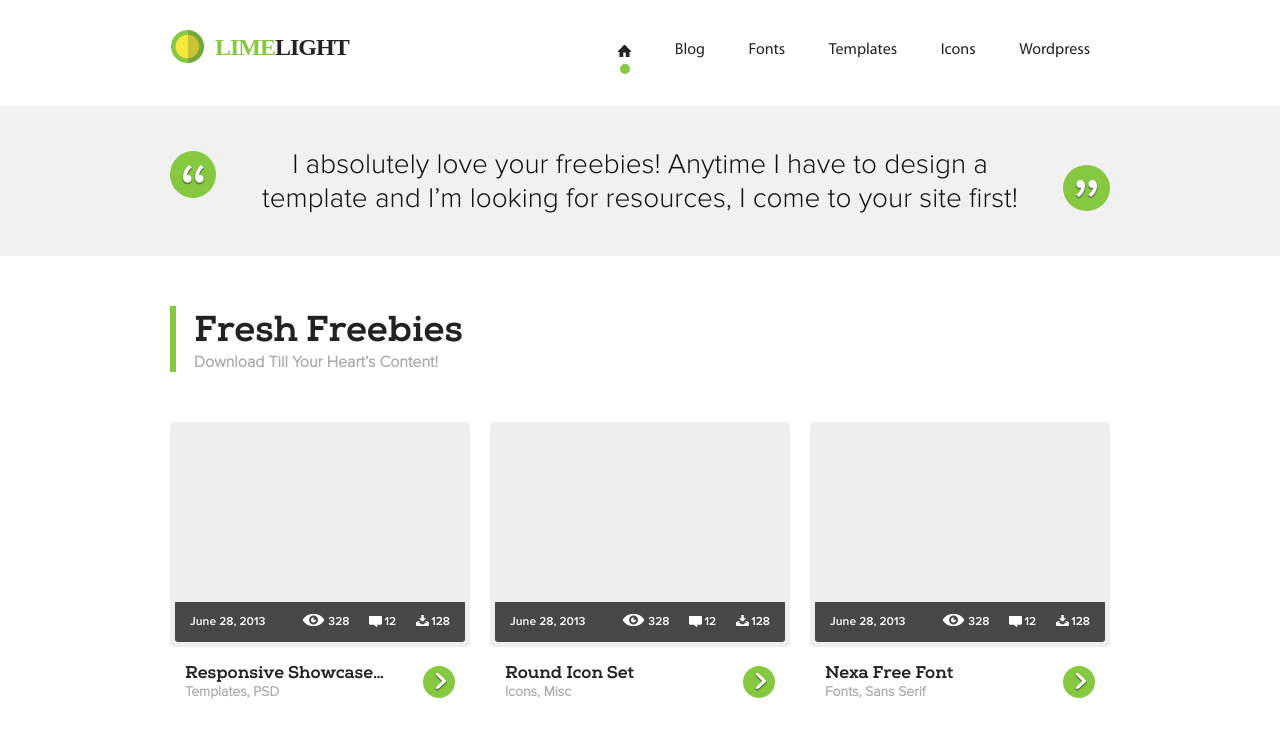
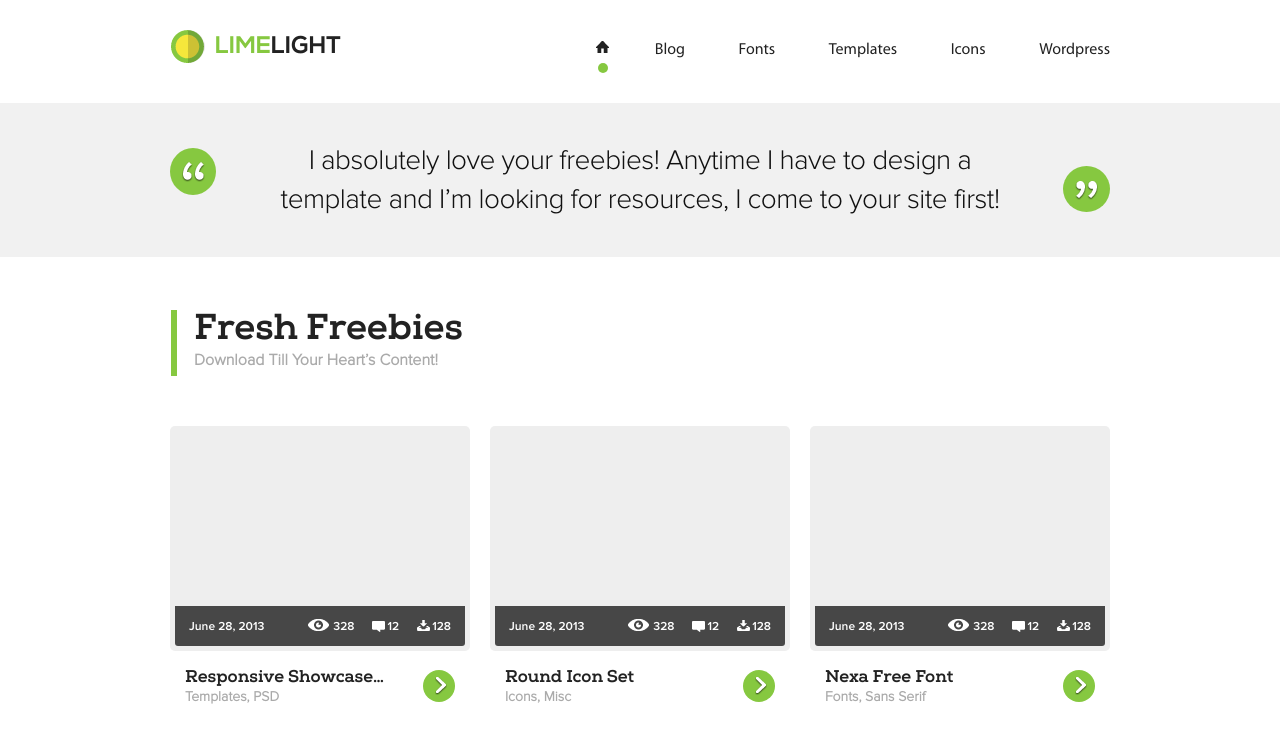
Before and after one commit to Mishqq/eset, a website: page index.html in a window 1280 px wide. Shown: the top 749 px of the page. Drawn offline with Linux system fonts and the light colour scheme.

Commit message:
styles upd

```diff
--- a/index.html
+++ b/index.html
@@ -242,7 +242,7 @@
 		<footer class="footer">
 			<div class="adp-content">
 				<nav class="footer__nav">
-					<ul class="nav">
+					<ul class="nav nav_footer">
 						<li class="nav__item"><a href="/">Home</a></li>
 						<li class="nav__item"><a href="/">About</a></li>
 						<li class="nav__item"><a href="/">Archive</a></li>
--- a/src/style/components/_blockquote.sass
+++ b/src/style/components/_blockquote.sass
@@ -3,12 +3,13 @@
 @import "../helpers/mixins"
 
 .qoute
-	margin-bottom: 50px
+	margin-bottom: 47px
 	background-color: #f1f1f1
 	&__content
 		position: relative
-		padding: 41px 90px
-		font: 300 28px "ProximaNova-Light"
+		padding: 38px 110px
+		font: 300 28px/1.4 "ProximaNova-Light"
+		letter-spacing: -0.02em
 		color: #111
 		text-align: center
 		@include transition(all .5s .0s)
--- a/src/style/components/_card.sass
+++ b/src/style/components/_card.sass
@@ -53,7 +53,7 @@
 		cursor: pointer
 	&__panel
 		position: absolute
-		padding: 12px 15px
+		padding: 13px 14px
 		bottom: 5px
 		left: 5px
 		width: calc(100% - 10px)
@@ -70,6 +70,7 @@
 		white-space: nowrap
 	&__title
 		overflow: hidden
+		margin-bottom: 1px
 		width: 100%
 		text-overflow: ellipsis
 		color: #222
@@ -109,7 +110,7 @@
 			float: left
 		&_views, &_comments, &_downloads
 			float: right
-			margin-left: 20px
+			margin-left: 18px
 
 			position: relative
 			&:before
--- a/src/style/components/_menu.sass
+++ b/src/style/components/_menu.sass
@@ -7,7 +7,7 @@
 		position: relative
 		display: inline-block
 		vertical-align: top
-		padding: 0 20px
+		margin: 0 0 0 50px
 		@include transition(all .5s .0s)
 		@media screen and (min-width: 800px) and (max-width: 1000px)
 			padding: 0 15px
@@ -23,9 +23,9 @@
 			content: ''
 			position: absolute
 			display: block
-			bottom: -15px
+			bottom: -14px
 			left: 50%
-			margin-left: -5px
+			margin-left: -2px
 			width: 10px
 			height: 10px
 			border-radius: 50%
@@ -49,6 +49,7 @@
 				font-size: 20px
 
 		&_home
+			margin-right: -5px
 			a
 				display: block
 				width: 13px
@@ -58,5 +59,10 @@
 					content: ''
 					position: absolute
 					display: block
-					top: 5px
+					left: 3px
+					top: 1px
 					@include sprite($icon-home)
+
+	&_footer &__item
+		margin-right: 20px
+		margin-left: 0
--- a/src/style/main.sass
+++ b/src/style/main.sass
@@ -36,7 +36,7 @@ ul, li
 .header
 	position: relative
 	padding-top: 30px
-	height: 106px
+	height: 103px
 	&__logo
 		@media screen and (max-width: 700px)
 			margin-bottom: 5px
@@ -54,8 +54,7 @@ ul, li
 .logo
 	position: relative
 	display: inline-block
-	font: bold 0 'Nexia Bold'
-	letter-spacing: -1px
+	font: bold 0 'Nexa-Bold'
 	text-transform: uppercase
 	&__f
 		display: inline-block
@@ -78,14 +77,14 @@ ul, li
 
 .title
 	position: relative
-	margin: 50px 0
+	margin: 47px 0 56px
 	padding-left: 24px
 	line-height: 1
 	&:before
 		content: ''
 		position: absolute
-		left: 0
-		top: 0
+		left: 1px
+		top: 6px
 		width: 6px
 		height: 100%
 		background-color: #86c840
@@ -97,6 +96,7 @@ ul, li
 		font: 600 16px "ProximaNova-Light"
 
 .card-list
+	margin-bottom: 9px
 	margin-left: -20px
 	font-size: 0
 	letter-spacing: -1px
@@ -107,7 +107,7 @@ ul, li
 		vertical-align: top
 		font-size: 14px
 		letter-spacing: normal
-		margin: 0 0 40px 20px
+		margin: 0 0 38px 20px
 		@include transition(all .5s .0s)
 		@media screen and (min-width: 480px) and (max-width: 600px)
 			margin-bottom: 5px
@@ -118,6 +118,7 @@ ul, li
 	display: block
 	height: 115px
 	&__nav
+		margin-right: 45px
 		margin-top: 10px
 		float: left
 		@media screen and (min-width: 500px) and (max-width: 900px)
@@ -146,7 +147,7 @@ ul, li
 	&__item
 		display: inline-block
 		vertical-align: top
-		margin: 0 5px
+		margin: 0 4px
 		a
 			display: block
 			position: relative
```
Also changed, not shown: build/css/app.css.
